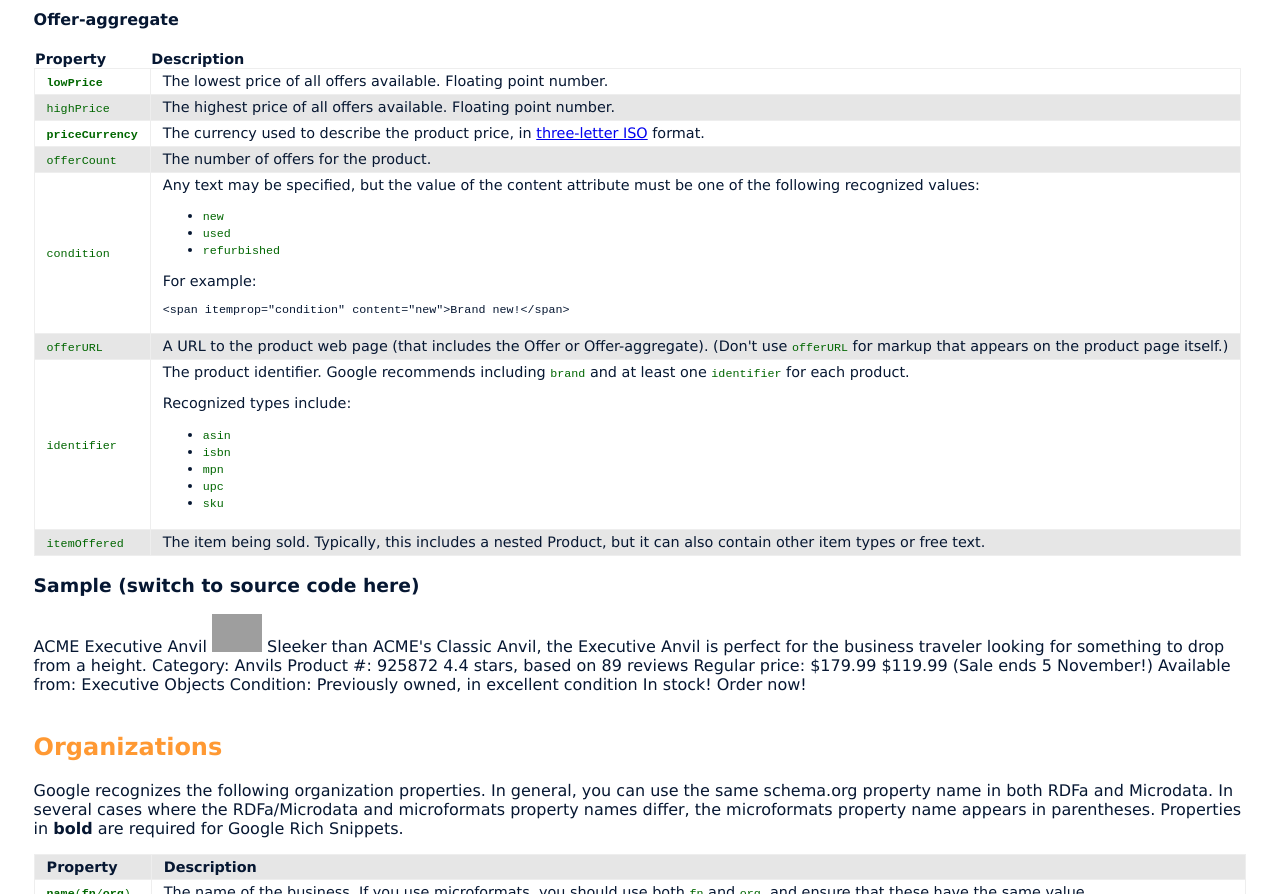
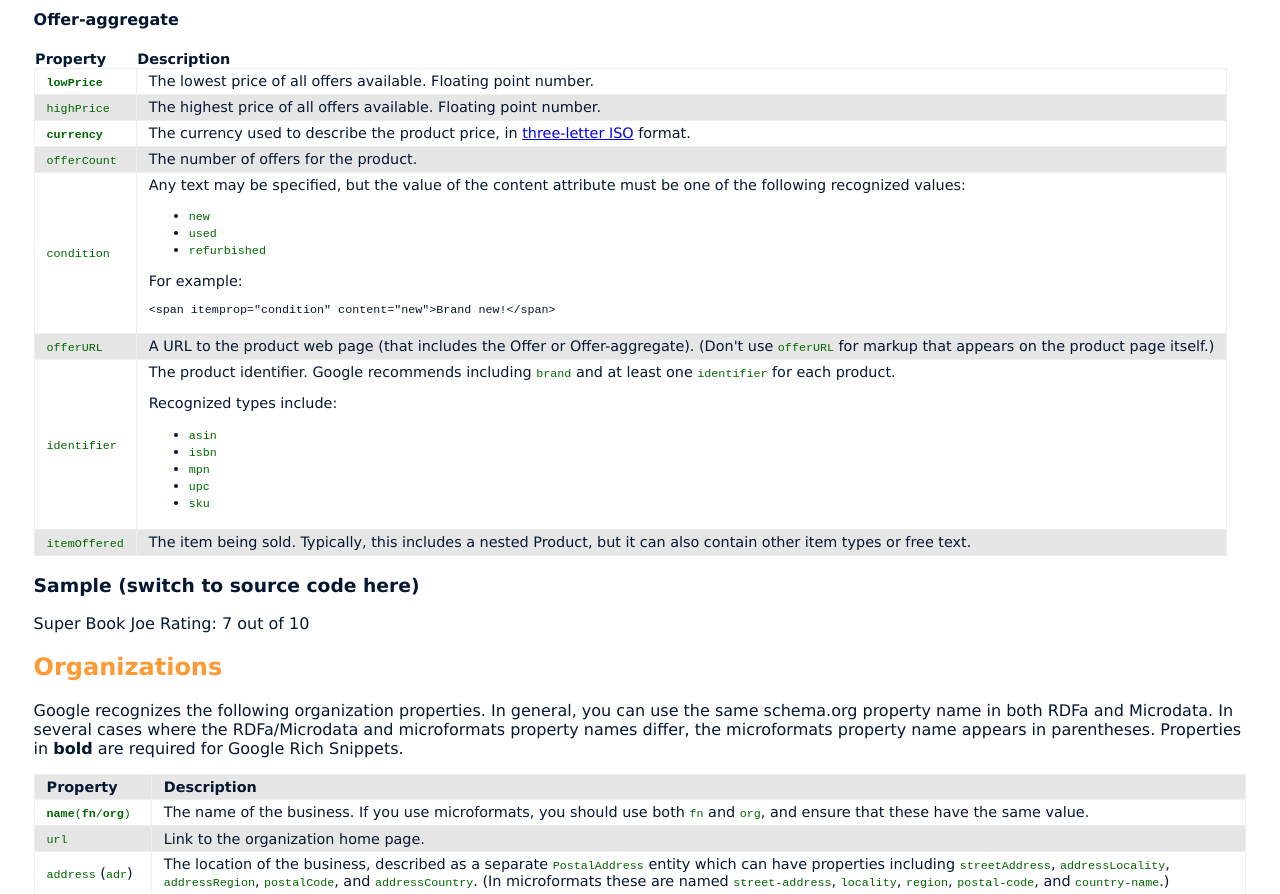
Before and after one commit to arturparkhisenko/se-markup, a plain HTML site: page Index.html in a window 1280 px wide. Shown: the part 2000-2894 px from the top of the page. Drawn offline with Linux system fonts and the light colour scheme; grey boxes are pictures that could not be loaded.

Commit message:
Update Index.html

```diff
--- a/Index.html
+++ b/Index.html
@@ -246,7 +246,7 @@
         </tr>
         <tr>
             <td>
-                <strong><code>priceCurrency</code></strong>
+                <strong><code>currency</code></strong>
             </td>
             <td>
                 The currency used to describe the product price, in <a href="http://www.iso.org/iso/support/faqs/faqs_widely_used_standards/widely_used_standards_other/currency_codes.htm">three-letter ISO</a> format.</td>
@@ -371,7 +371,7 @@
         </tr>
         <tr>
             <td>
-                <code><strong>priceCurrency</strong></code>
+                <code><strong>currency</strong></code>
             </td>
             <td>
                 The currency used to describe the product price, in <a href="http://http://www.iso.org/iso/support/faqs/faqs_widely_used_standards/widely_used_standards_other/currency_codes.htm">three-letter ISO</a> format.</td>
@@ -440,35 +440,22 @@
 </table>
 
 <h3>Sample (switch to source code here)</h3>
-<div itemscope itemtype="http://data-vocabulary.org/Product">
-    <span itemprop="brand">ACME</span>  <span itemprop="name">Executive
-        Anvil</span>
-    <img itemprop="image" alt="" src="https://octodex.github.com/images/inspectocat.jpg" />
-
-    <span itemprop="description">Sleeker than ACME's Classic Anvil, the
-        Executive Anvil is perfect for the business traveler
-        looking for something to drop from a height.
-      </span>
-    Category: <span itemprop="category" content="Hardware > Tools > Anvils">Anvils</span>
-    Product #: <span itemprop="identifier" content="mpn:925872">
-        925872</span>
-    <span itemprop="review" itemscope itemtype="http://data-vocabulary.org/Review-aggregate">
-        <span itemprop="rating">4.4</span> stars, based on <span itemprop="count">89
-          </span> reviews
-    </span>
-
-    <span itemprop="offerDetails" itemscope itemtype="http://data-vocabulary.org/Offer">
-        Regular price: $179.99
-        <meta itemprop="priceCurrency" content="USD" />
-        $<span itemprop="price">119.99</span>
-    (Sale ends
-    <time itemprop="priceValidUntil" datetime="2020-11-05">
-        5 November!</time>) Available from: <span itemprop="seller">Executive Objects</span>
-    Condition: <span itemprop="condition" content="used">Previously owned,
-          in excellent condition</span>
-    <span itemprop="availability" content="in_stock">In stock! Order now!</span>
-    </span>
-</div>
+<span itemscope itemtype="http://schema.org/Review">
+  <span itemprop="itemReviewed" itemscope itemtype="http://schema.org/Thing">
+    <span itemprop="name">Super Book</span>
+  </span>
+  <span itemprop="author" itemscope itemtype="http://schema.org/Person">
+    <span itemprop="name">Joe</span>
+  </span>
+  <span itemprop="reviewRating" itemscope itemtype="http://schema.org/Rating">
+  Rating:
+    <span itemprop="ratingValue">7</span> out of
+    <span itemprop="bestRating">10</span>
+  </span>
+  <span itemprop="publisher" itemscope itemtype="http://schema.org/Organization">
+    <meta itemprop="name" content="Washington Times">
+  </span>
+</span>
 
 <br/>
 <h2>Organizations</h2>
@@ -534,6 +521,6 @@
     <span itemprop="description">Want see more? go to: octodex.github.com :)</span>
 </div>
 
-<br/>©2014 Google <a href="http://www.google.com/intl/en/privacy.html">Privacy Policy</a>  <a href="http://www.google.com/accounts/TOS">Terms of Service</a>
+<br/>©2018 Google <a href="http://www.google.com/intl/en/privacy.html">Privacy Policy</a>  <a href="http://www.google.com/accounts/TOS">Terms of Service</a>
 
 </html>
```
